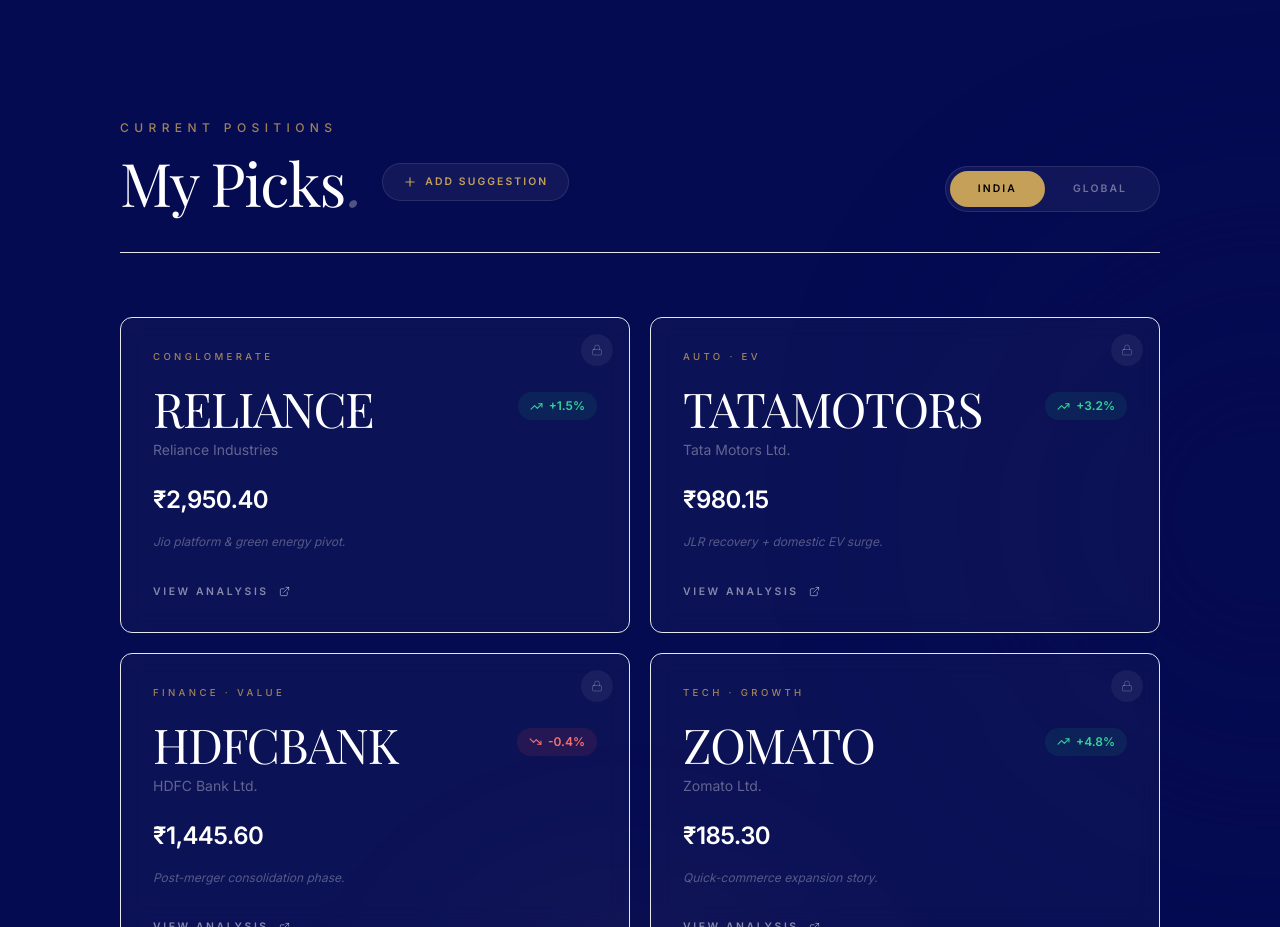
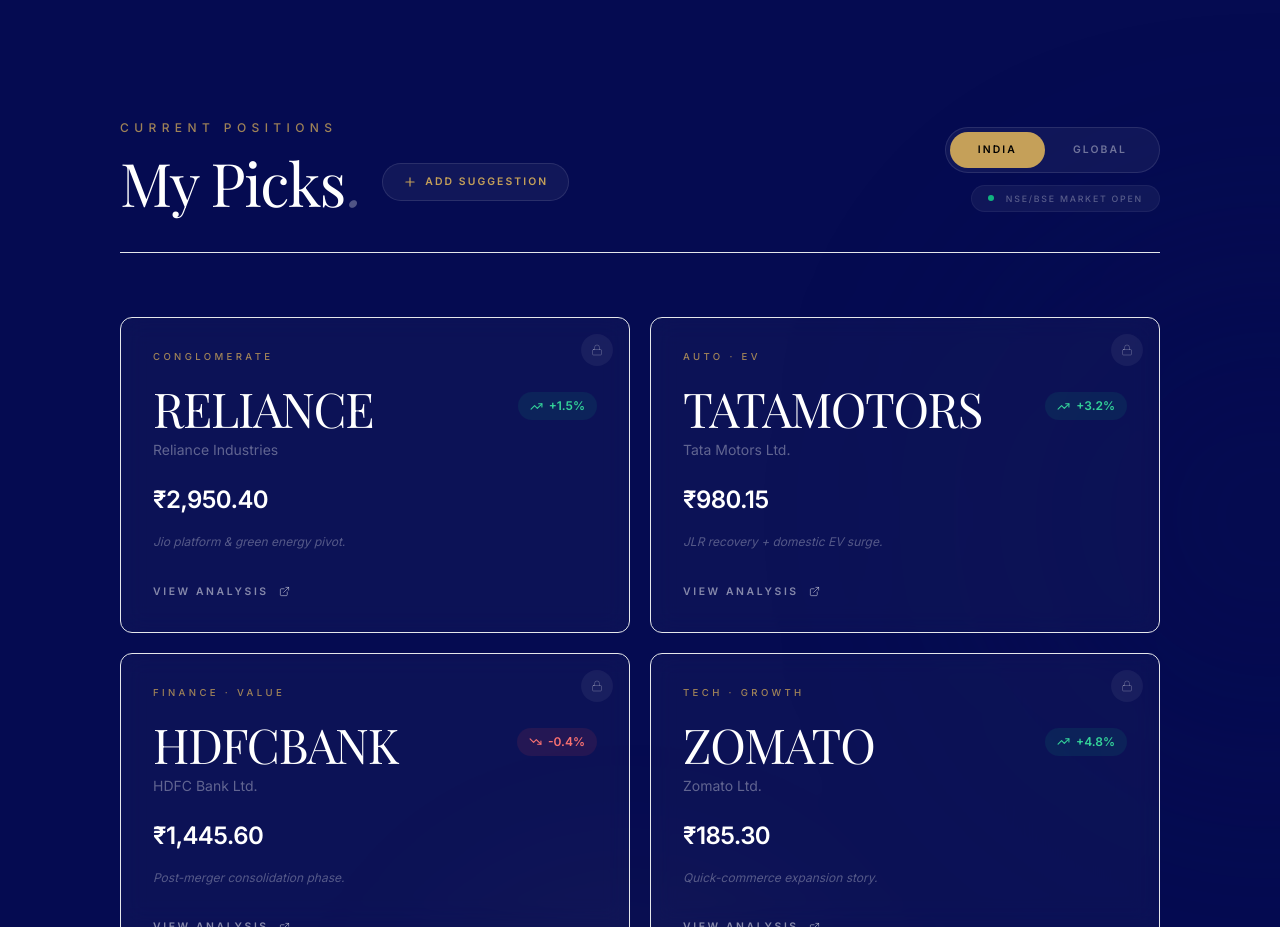
Before and after one commit to adityasai-hx/portfolio-ASNAIDU01, a React (Vite) app: page /portfolio-ASNAIDU01/suggestions in a window 1280 px wide. Shown: the part 840-1767 px from the top of the page. Built offline with nearby package versions, Linux system fonts and the light colour scheme; no server answers; a web font is replaced by a local one.

Commit message:
Enhance stock API with real-time persistence and market status indicators

```diff
--- a/src/pages/SuggestionsPage.jsx
+++ b/src/pages/SuggestionsPage.jsx
@@ -7,7 +7,7 @@
 import { fetchStockData } from '../utils/stockApi';
 
 /* ─── Data ──────────────────────────────────────────────────── */
-const TICKER = [
+const DEFAULT_TICKER = [
   'AAPL +1.2%', 'TSLA -0.5%', 'NVDA +2.8%', 'MSFT +0.9%',
   'RELIANCE +1.5%', 'TATAMOTORS +3.2%', 'ZOMATO +4.8%', 'JPM -0.8%',
   'HDFCBANK -0.4%', 'MSFT +1.8%',
@@ -124,33 +124,96 @@
   const { indian, global, isAdmin, login, logout, addStock, deleteStock } = useAdminStocks();
   const [showLogin, setShowLogin] = useState(false);
   const [showAdd, setShowAdd] = useState(false);
-  const [liveData, setLiveData] = useState({});
+
+  // Initialize liveData from localStorage for persistence
+  const [liveData, setLiveData] = useState(() => {
+    try {
+      const saved = localStorage.getItem('asn_live_stock_data');
+      return saved ? JSON.parse(saved) : {};
+    } catch {
+      return {};
+    }
+  });
 
   const currentStocks = activeTab === 'global' ? global : indian;
 
   useEffect(() => {
     const fetchLive = async () => {
-      const symbols = currentStocks.map(s => {
-        if (activeTab === 'indian' && !s.symbol.includes('.')) return `${s.symbol}.NS`;
+      // Fetch for all stocks (both indian and global) to keep everything fresh
+      const allStocks = [...indian, ...global];
+      if (allStocks.length === 0) return;
+
+      const symbols = allStocks.map(s => {
+        // Handle Indian stocks suffix if not already present
+        if (indian.some(is => is.symbol === s.symbol) && !s.symbol.includes('.')) {
+          return `${s.symbol}.NS`;
+        }
         return s.symbol;
       });
 
+      // Fetch in chunks to avoid overwhelming the proxy
       const results = await Promise.all(symbols.map(s => fetchStockData(s)));
+
       const dataMap = {};
-      results.forEach(r => {
+      results.forEach((r, idx) => {
         if (r) {
-          // Map back to original symbol
-          const originalSymbol = r.symbol.replace('.NS', '');
-          dataMap[originalSymbol] = r;
+          // Map back using the requested symbol as key
+          const requestedSymbol = allStocks[idx].symbol;
+          dataMap[requestedSymbol] = r;
         }
       });
-      setLiveData(prev => ({ ...prev, ...dataMap }));
+
+      if (Object.keys(dataMap).length > 0) {
+        setLiveData(prev => {
+          const next = { ...prev, ...dataMap };
+          localStorage.setItem('asn_live_stock_data', JSON.stringify(next));
+          return next;
+        });
+      }
     };
 
     fetchLive();
-    const interval = setInterval(fetchLive, 30000); // Refresh every 30s
+    const interval = setInterval(fetchLive, 60000); // Refresh every 60s to stay within limits
     return () => clearInterval(interval);
-  }, [activeTab, currentStocks.length]); // Refresh on tab change or when stocks are added/removed
+  }, [indian.length, global.length]); // Refresh when lists change
+
+  // Derive Ticker items from live data
+  const tickerItems = Object.keys(liveData).length > 0
+    ? Object.entries(liveData).map(([sym, data]) => `${sym} ${data.trend}`)
+    : DEFAULT_TICKER;
+
+  const [marketStatus, setMarketStatus] = useState({ indian: 'closed', global: 'closed' });
+
+  useEffect(() => {
+    const checkMarket = () => {
+      const now = new Date();
+
+      // Indian Market (NSE/BSE): 9:15 AM - 3:30 PM IST (UTC+5:30)
+      const istOffset = 5.5 * 60 * 60 * 1000;
+      const istDate = new Date(now.getTime() + (now.getTimezoneOffset() * 60000) + istOffset);
+      const istHours = istDate.getHours();
+      const istMins = istDate.getMinutes();
+      const istDay = istDate.getDay();
+      const isIndianOpen = istDay >= 1 && istDay <= 5 && (istHours > 9 || (istHours === 9 && istMins >= 15)) && (istHours < 15 || (istHours === 15 && istMins <= 30));
+
+      // Global (NYSE/NASDAQ): 9:30 AM - 4:00 PM EST (UTC-5)
+      const estOffset = -5 * 60 * 60 * 1000;
+      const estDate = new Date(now.getTime() + (now.getTimezoneOffset() * 60000) + estOffset);
+      const estHours = estDate.getHours();
+      const estMins = estDate.getMinutes();
+      const estDay = estDate.getDay();
+      const isGlobalOpen = estDay >= 1 && estDay <= 5 && (estHours > 9 || (estHours === 9 && estMins >= 30)) && (estHours < 16);
+
+      setMarketStatus({
+        indian: isIndianOpen ? 'open' : 'closed',
+        global: isGlobalOpen ? 'open' : 'closed'
+      });
+    };
+
+    checkMarket();
+    const interval = setInterval(checkMarket, 60000);
+    return () => clearInterval(interval);
+  }, []);
 
   // Stagger chars animation for hero title
   const words = ['Strategic', 'Markets.'];
@@ -222,7 +285,7 @@
 
         {/* Ticker bar */}
         <div className="absolute bottom-0 inset-x-0 border-t border-white/8 bg-[#050b51]/60">
-          <AnimatedTicker items={TICKER} />
+          <AnimatedTicker items={tickerItems} />
         </div>
       </section>
 
@@ -254,7 +317,8 @@
           </div>
 
           {/* Tab switcher */}
-          <div className="flex bg-white/5 p-1 rounded-full border border-white/10 self-start md:self-auto">
+          <div className="flex flex-col items-end gap-3 self-start md:self-auto">
+            <div className="flex bg-white/5 p-1 rounded-full border border-white/10">
               {['indian', 'global'].map(tab => (
                 <button
                   key={tab}
@@ -271,6 +335,14 @@
                   <span className="relative z-10">{tab === 'indian' ? 'India' : 'Global'}</span>
                 </button>
               ))}
+            </div>
+
+            <div className="flex items-center gap-3 px-4 py-1.5 rounded-full bg-white/5 border border-white/5">
+              <div className={`w-1.5 h-1.5 rounded-full ${marketStatus[activeTab] === 'open' ? 'bg-emerald-500 animate-pulse' : 'bg-red-500/50'}`} />
+              <span className="text-[0.55rem] uppercase tracking-[0.2em] text-white/30 font-medium">
+                {activeTab === 'indian' ? 'NSE/BSE' : 'NYSE/NASDAQ'} {marketStatus[activeTab] === 'open' ? 'Market Open' : 'Market Closed'}
+              </span>
+            </div>
           </div>
         </motion.div>
 
--- a/src/utils/stockApi.js
+++ b/src/utils/stockApi.js
@@ -3,23 +3,32 @@
 
 export async function fetchStockData(symbol) {
   try {
-    const url = `${CORS_PROXY}${encodeURIComponent(`${YAHOO_BASE}${symbol}`)}`;
+    // Add timestamp to bypass cache
+    const timestamp = Date.now();
+    const yahooUrl = `${YAHOO_BASE}${symbol}?interval=1m&range=1d&_t=${timestamp}`;
+    const url = `${CORS_PROXY}${encodeURIComponent(yahooUrl)}`;
+
     const response = await fetch(url);
     if (!response.ok) throw new Error('Network response was not ok');
 
     const data = await response.json();
+    if (!data.contents) throw new Error('No contents in proxy response');
+
     const contents = JSON.parse(data.contents);
 
-    if (!contents.chart?.result?.[0]) return null;
+    if (!contents.chart?.result?.[0]) {
+      console.warn(`No chart data for ${symbol}`);
+      return null;
+    }
 
     const meta = contents.chart.result[0].meta;
     const price = meta.regularMarketPrice;
-    const prevClose = meta.previousClose;
+    const prevClose = meta.previousClose || meta.chartPreviousClose;
     const change = price - prevClose;
     const changePercent = (change / prevClose) * 100;
 
     return {
-      symbol: meta.symbol,
+      symbol: meta.symbol, // This is the official symbol from Yahoo
       price: price.toFixed(2),
       currency: meta.currency,
       trend: `${changePercent >= 0 ? '+' : ''}${changePercent.toFixed(2)}%`,
```
Lines whose indentation alone changed are shown as unchanged.
